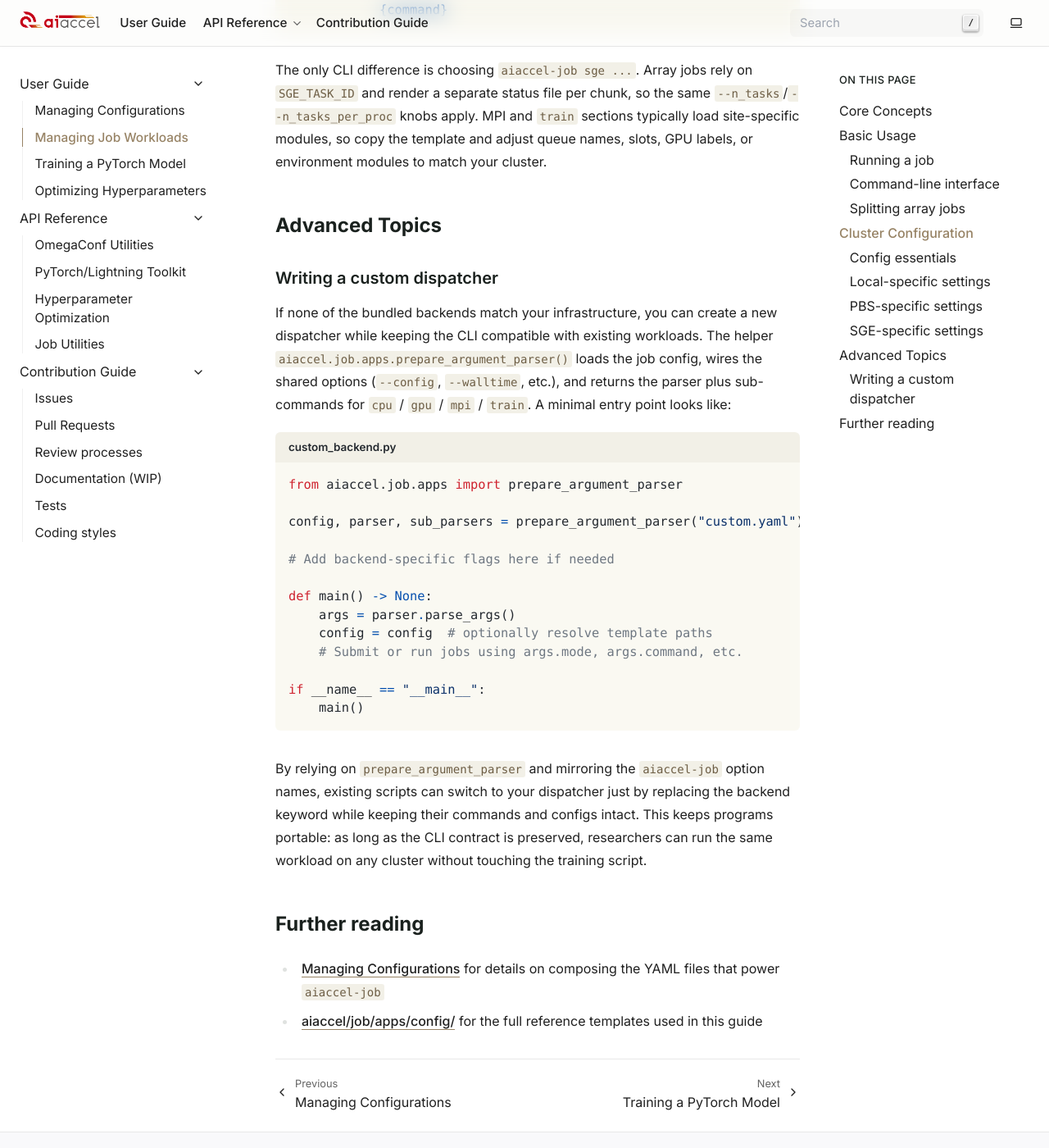
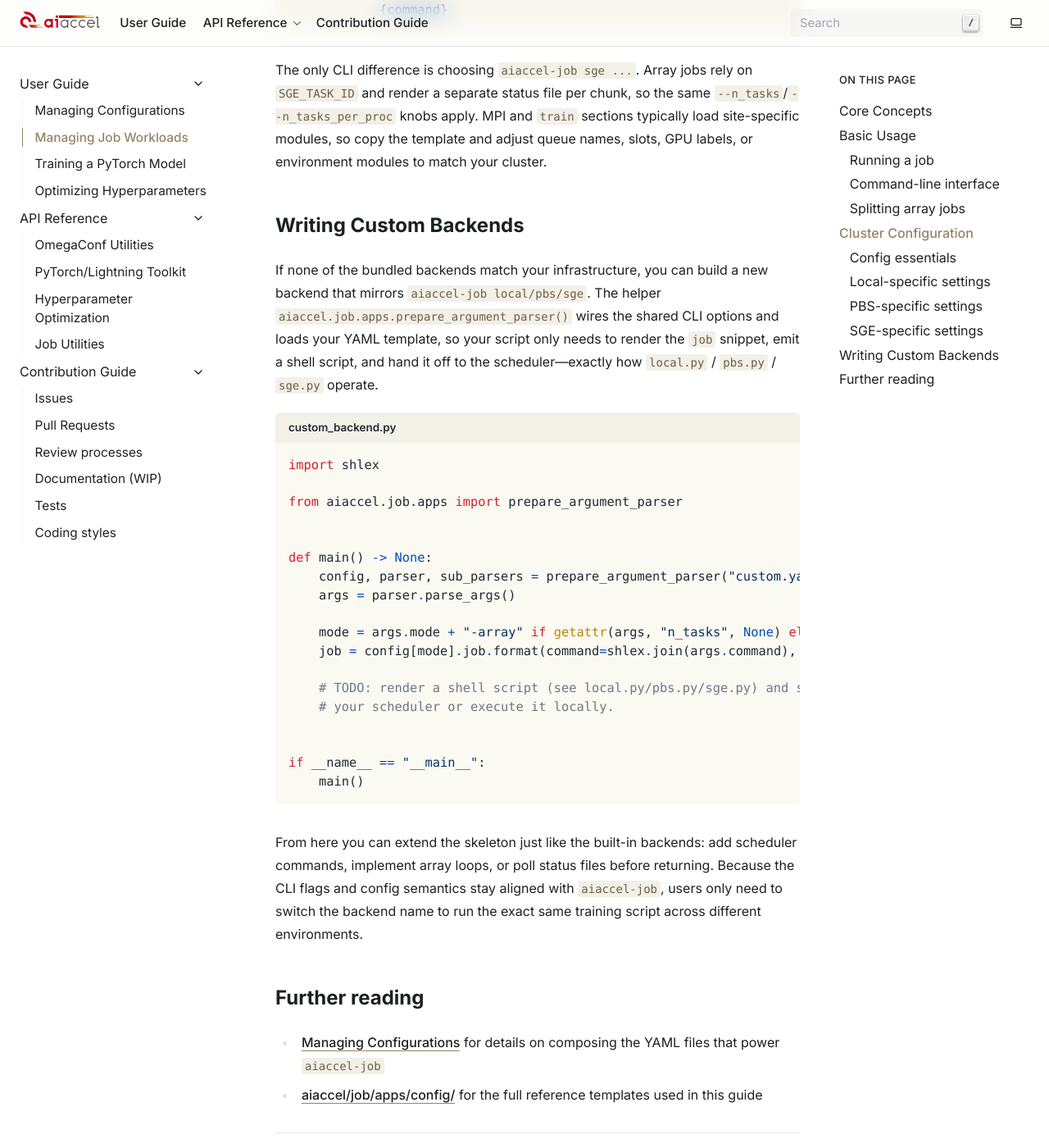
Before and after one commit to aistairc/aiaccel, a Sphinx documentation site: the page built from docs/source/user_guide/job.rst, in a window 1280 px wide and 1400 px high, scrolled down 6600 px. Shown: the whole window at 82% size. Built offline with Sphinx 7.4.7, drawn with Linux system fonts in a browser that asks for light colours.

Commit message:
update job.rst

```diff
--- a/docs/source/user_guide/job.rst
+++ b/docs/source/user_guide/job.rst
@@ -1,10 +1,10 @@
 Managing Job Workloads
 ======================
 
-``aiaccel-job`` launches training, evaluation, or batch jobs on laptops, shared
-servers, and PBS / SGE clusters through a single CLI. This guide explains the command
-workflow, the YAML templates behind it, and the scheduler-specific tweaks that keep the
-interface consistent across backends.
+``aiaccel-job`` launches training, evaluation, or batch jobs on laptops, shared servers,
+and PBS / SGE clusters through a single CLI. This guide explains the command workflow,
+the YAML templates behind it, and the scheduler-specific tweaks that keep the interface
+consistent across backends.
 
 Core Concepts
 -------------
@@ -17,8 +17,8 @@ configuration files together:
   keeps the configuration file at the center of every CPU / GPU batch run.
 - Provides six dedicated modes: ``cpu``, ``cpu-array``, ``gpu``, ``gpu-array``, ``mpi``,
   and ``train``. Individual jobs and array jobs share the same interface.
-- Targets both ``local`` execution and HPC schedulers such as ``pbs`` / ``sge``, letting you
-  reuse the exact same notation while switching backends.
+- Targets both ``local`` execution and HPC schedulers such as ``pbs`` / ``sge``, letting
+  you reuse the exact same notation while switching backends.
 
 Basic Usage
 -----------
@@ -134,16 +134,16 @@ Every invocation loads a YAML file composed of the following building blocks:
     :widths: 20 35 45
     :header-rows: 1
 
-    * - Scope
+    - - Scope
       - Key fields
       - How they are used
-    * - Global defaults
+    - - Global defaults
       - ``walltime``, ``script_prologue``, environment exports
       - Run before every job to log metadata, load modules, or set scheduler limits.
-    * - Workload modes
+    - - Workload modes
       - ``cpu``, ``cpu-array``, ``gpu``, ``gpu-array``, ``mpi``, ``train``
       - Declare the ``job`` template plus optional queue arguments for each workload.
-    * - Template helpers
+    - - Template helpers
       - ``{command}``, ``{args.*}``, ``_base_``, ``_inherit_``
       - Compose configs with Hydra-style inheritance and inject CLI overrides at render
         time.
@@ -282,40 +282,42 @@ The only CLI difference is choosing ``aiaccel-job sge ...``. Array jobs rely on
 load site-specific modules, so copy the template and adjust queue names, slots, GPU
 labels, or environment modules to match your cluster.
 
-Advanced Topics
----------------
+Writing Custom Backends
+-----------------------
 
-Writing a custom dispatcher
-~~~~~~~~~~~~~~~~~~~~~~~~~~~
-
-If none of the bundled backends match your infrastructure, you can create a new
-dispatcher while keeping the CLI compatible with existing workloads. The helper
-:func:`aiaccel.job.apps.prepare_argument_parser` loads the job config, wires the shared
-options (``--config``, ``--walltime``, etc.), and returns the parser plus sub-commands
-for ``cpu`` / ``gpu`` / ``mpi`` / ``train``. A minimal entry point looks like:
+If none of the bundled backends match your infrastructure, you can build a new backend
+that mirrors ``aiaccel-job local/pbs/sge``. The helper
+:func:`aiaccel.job.apps.prepare_argument_parser` wires the shared CLI options and loads
+your YAML template, so your script only needs to render the ``job`` snippet, emit a
+shell script, and hand it off to the scheduler—exactly how ``local.py`` / ``pbs.py`` /
+``sge.py`` operate.
 
 .. code-block:: python
     :caption: custom_backend.py
 
+    import shlex
+
     from aiaccel.job.apps import prepare_argument_parser
 
-    config, parser, sub_parsers = prepare_argument_parser("custom.yaml")
-
-    # Add backend-specific flags here if needed
 
     def main() -> None:
+        config, parser, sub_parsers = prepare_argument_parser("custom.yaml")
         args = parser.parse_args()
-        config = config  # optionally resolve template paths
-        # Submit or run jobs using args.mode, args.command, etc.
+
+        mode = args.mode + "-array" if getattr(args, "n_tasks", None) else args.mode
+        job = config[mode].job.format(command=shlex.join(args.command), args=args)
+
+        # TODO: render a shell script (see local.py/pbs.py/sge.py) and submit it to
+        # your scheduler or execute it locally.
+
 
     if __name__ == "__main__":
         main()
 
-By relying on ``prepare_argument_parser`` and mirroring the ``aiaccel-job`` option
-names, existing scripts can switch to your dispatcher just by replacing the backend
-keyword while keeping their commands and configs intact. This keeps programs portable:
-as long as the CLI contract is preserved, researchers can run the same workload on any
-cluster without touching the training script.
+From here you can extend the skeleton just like the built-in backends: add scheduler
+commands, implement array loops, or poll status files before returning. Because the CLI
+flags and config semantics stay aligned with ``aiaccel-job``, users only need to switch
+the backend name to run the exact same training script across different environments.
 
 Further reading
 ---------------
```
